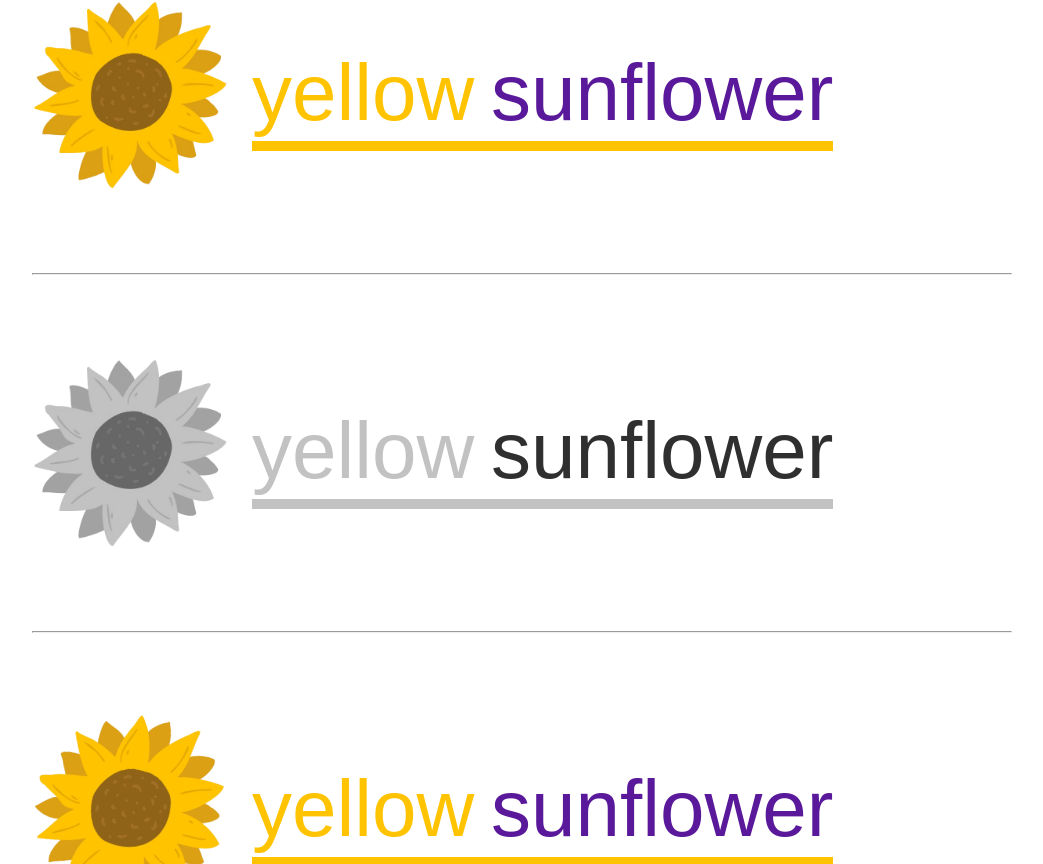
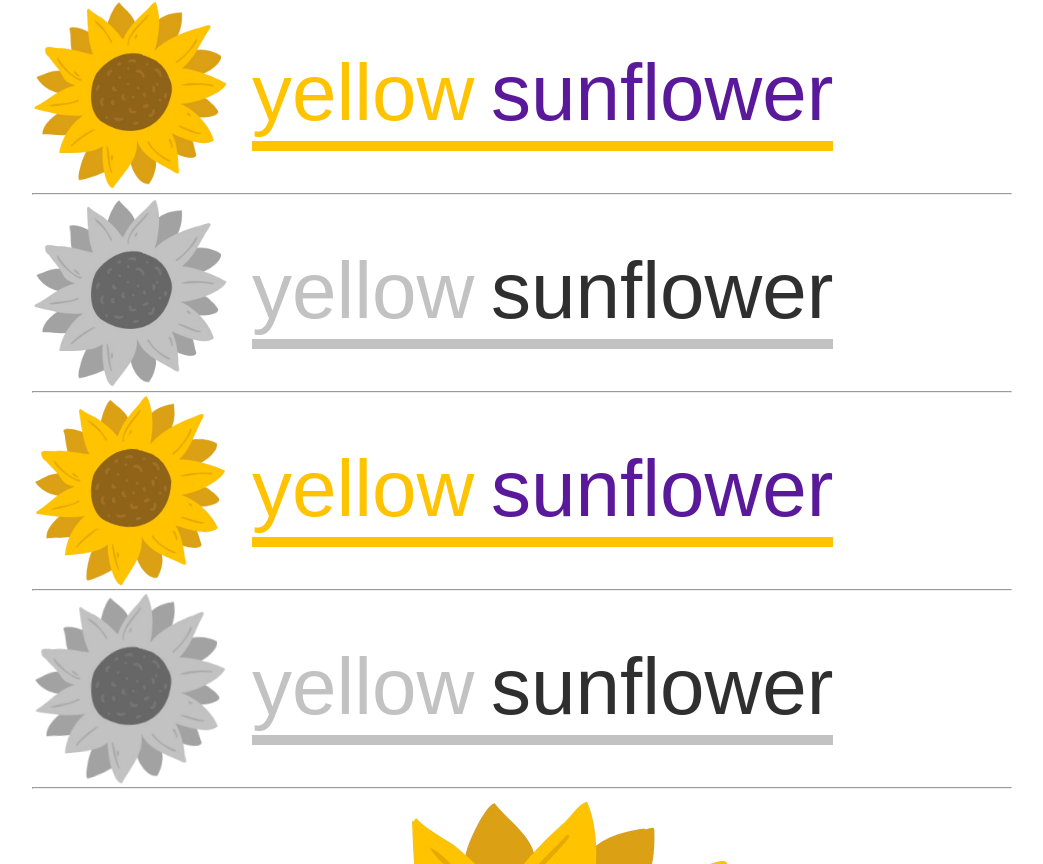
Before and after one commit to y-sunflower/ysunflower.com, a Next.js app: page /brand in a window 1280 px wide. Shown: the part 1036-1900 px from the top of the page, without its empty margins (118-1161 px from the left). Built offline with nearby package versions, Linux system fonts and the light colour scheme; a web font is replaced by a local one.

Commit message:
remove hr margins

```diff
--- a/src/styles/brand.css
+++ b/src/styles/brand.css
@@ -1,7 +1,7 @@
 hr {
   width: 100%;
-  margin-bottom: 80px;
-  margin-top: 80px;
+  /* margin-bottom: 80px;
+  margin-top: 80px; */
   z-index: 1000;
 }
 
```
